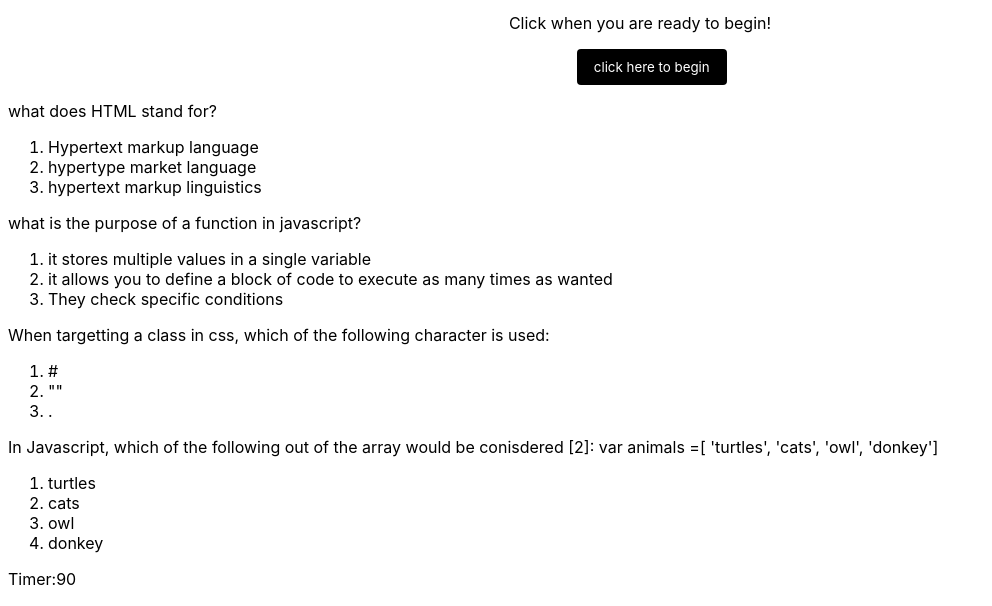
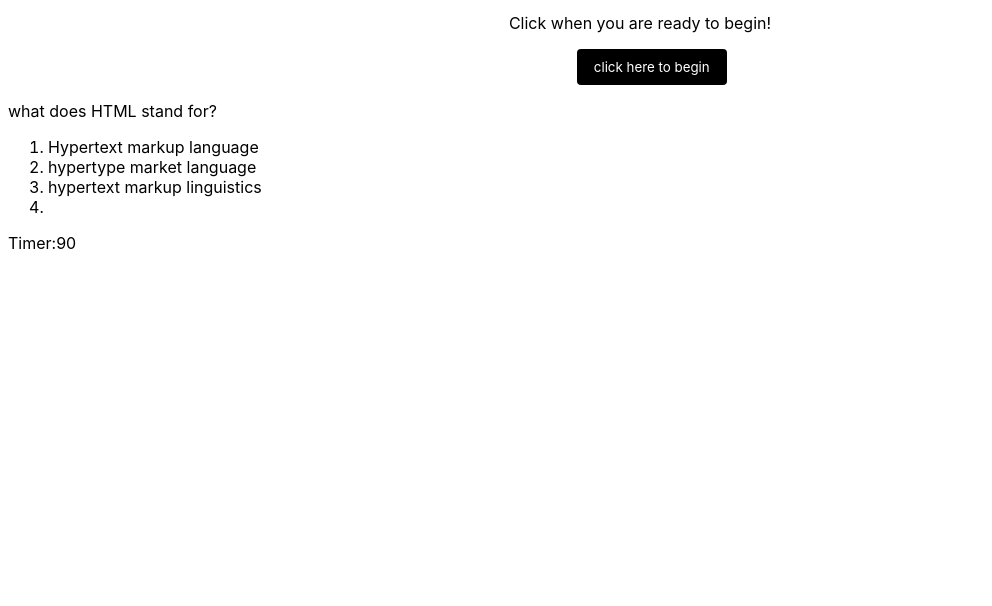
Before and after one commit to lills1/Timed-quiz, a plain HTML site: page index.html in a window 1280 px wide. Shown: the part 194-800 px from the top of the page, without its empty margins (0-992 px from the left). Drawn offline with Linux system fonts and the light colour scheme.

Commit message:
added onlick in html and minimised questions

```diff
--- a/index.html
+++ b/index.html
@@ -7,6 +7,7 @@
 </head>
 
 <body>
+    <div id="homepage">
     <h1 class=headers> Test your coding knowledge!</h1>
     <h2 class=headers> There are a couple of things to remember..</h2>
     <ul class="rules">
@@ -17,35 +18,15 @@
     <p class="above-button"> Click when you are ready to begin!</p>
 
     <button id="generate" class="btn">click here to begin</button>
+</div>
  <main>
-     <p>what does HTML stand for?</p>
-     <ol id="answer1">
-         <li id=>Hypertext markup language</li>
-         <li>hypertype market language</li>
-         <li>hypertext markup linguistics</li>
+     <p id="question">what does HTML stand for?</p>
+     <ol id="answer1_block">
+         <li id="answer1" onclick="checkAnswer(0);">Hypertext markup language</li>
+         <li id="answer2" onclick="checkAnswer(1);">hypertype market language</li>
+         <li id="answer3" onclick="checkAnswer(2);">hypertext markup linguistics</li>
+         <li id="answer4" onclick="checkAnswer(3);"></li>
      </ol>
-
-     <p>what is the purpose of a function in javascript?</p>
-     <ol id="answer2">
-         <li>it stores multiple values in a single variable</li>
-         <li>it allows you to define a block of code to execute as many times as wanted</li>
-         <li>They check specific conditions</li>
-     </ol>
-
-     <p>When targetting a class in css, which of the following character is used:</p>
-     <ol id="answer">
-         <li>#</li>
-         <li> "" </li>
-         <li>.</li>
-     </ol>
-
-    <p> In Javascript, which of the following out of the array would be conisdered [2]: var animals =[ 'turtles', 'cats', 'owl', 'donkey']</p>
-    <ol id="answer4 ">
-        <li>turtles</li>
-        <li>cats</li>
-        <li>owl</li>
-        <li>donkey</li>
-    </ol>
  </main>
 
 <div class="timer-right">
```
